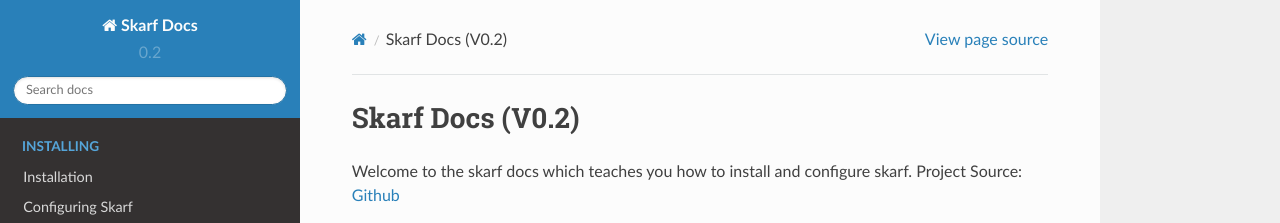
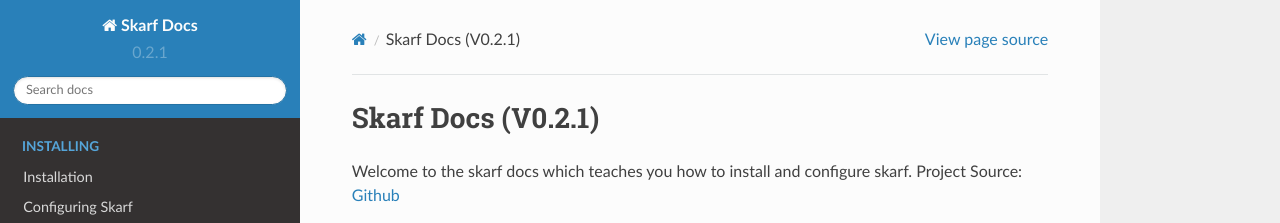
Before and after one commit to woooferz/skarf-docs, a Sphinx documentation site: the page built from docs/source/index.md, in a window 1280 px wide. Shown: the top 223 px of the page. Built offline with Sphinx 7.4.7 and the Read the Docs theme 2.0.0, drawn with Linux system fonts in a browser that asks for light colours.

Commit message:
version bump

```diff
--- a/docs/source/conf.py
+++ b/docs/source/conf.py
@@ -6,8 +6,8 @@ project = 'Skarf Docs'
 copyright = '2022, Wooferz'
 author = 'Wooferz'
 
-release = '0.2'
-version = '0.2'
+release = '0.2.1'
+version = '0.2.1'
 
 # -- General configuration
 
--- a/docs/source/index.md
+++ b/docs/source/index.md
@@ -1,4 +1,4 @@
-# Skarf Docs (V0.2)
+# Skarf Docs (V0.2.1)
 
 Welcome to the skarf docs which teaches you how to install and configure
 skarf. Project Source: [Github](https://github.com/woooferz/skarf)
```
